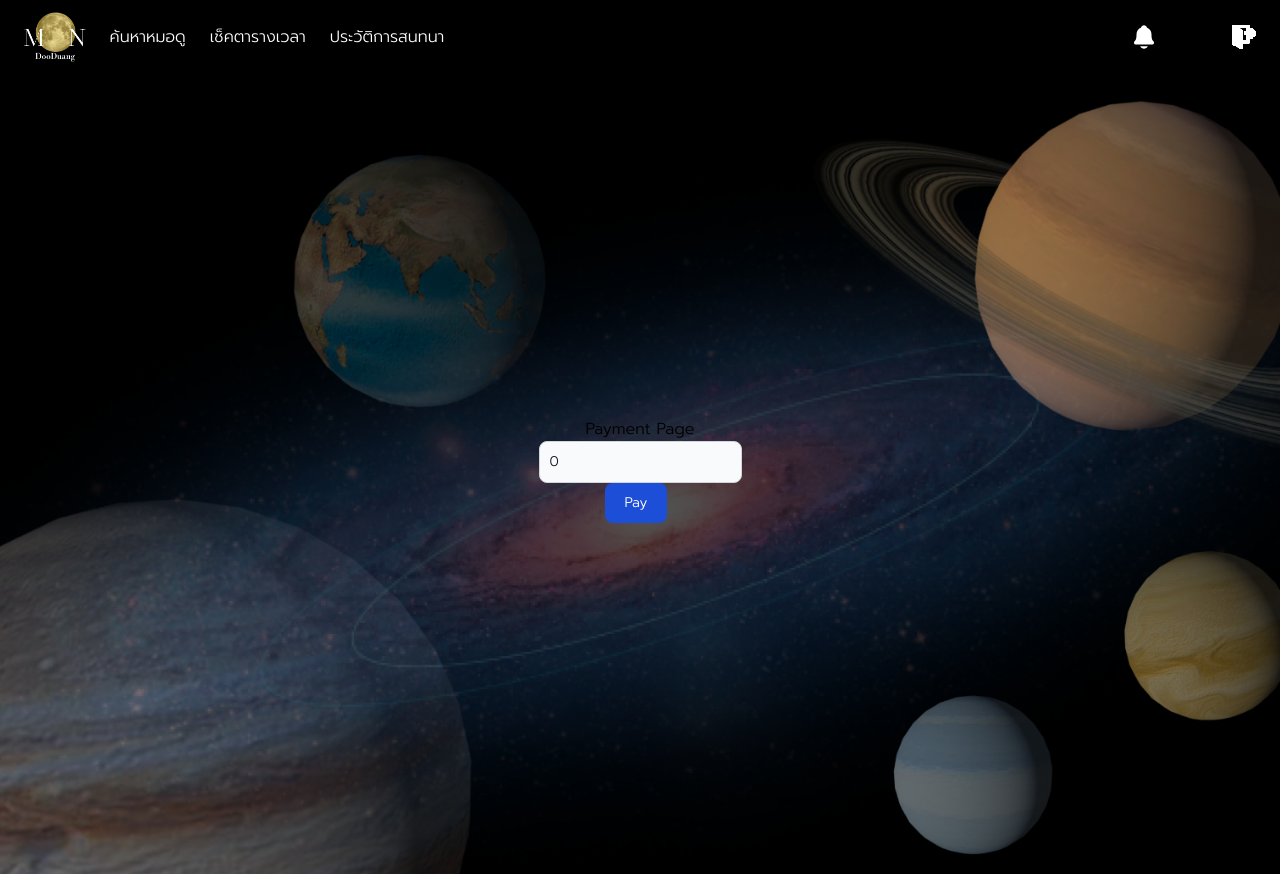
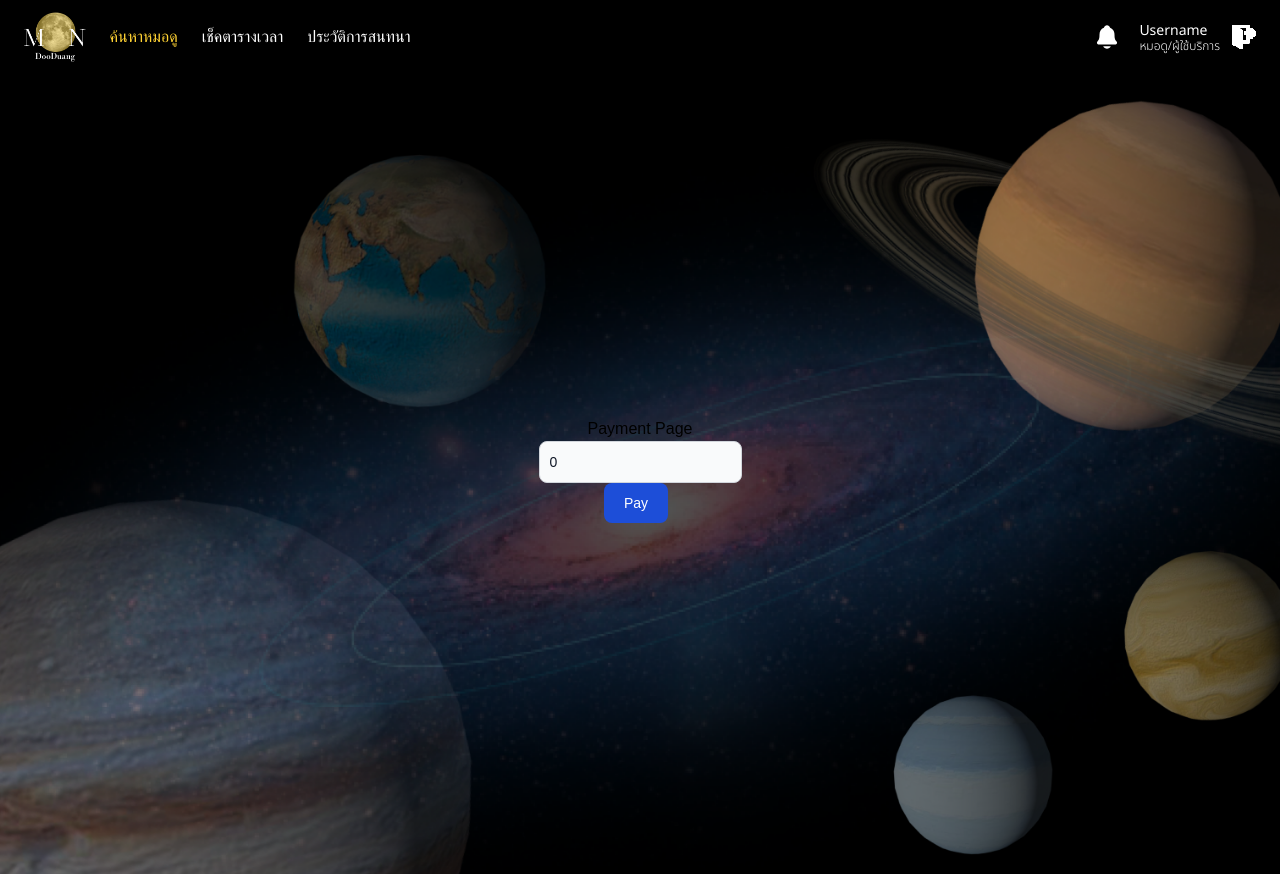
Before and after one commit to 2110366-2566-2/MonDooDuang, a React (Vite) app in the folder frontend/: page /payment in a window 1280 px wide. Built offline with nearby package versions, Linux system fonts and the light colour scheme; no server answers.

Commit message:
fix: font and add some ws words

```diff
--- a/frontend/src/App.css
+++ b/frontend/src/App.css
@@ -1 +1,2 @@
-@import url("https://fonts.googleapis.com/css2?family=Noto+Sans+Thai:wght@300&family=Prompt:wght@300&display=swap");
+@import url("https://fonts.googleapis.com/css2?family=Noto+Sans+Thai:wght@100;200;300;400;500;600;700;800;900&display=swap");
+@import url("https://fonts.googleapis.com/css2?family=Noto+Sans:ital,wght@0,100;0,200;0,300;0,400;0,500;0,600;0,700;0,800;0,900;1,100;1,200;1,300;1,400;1,500;1,600;1,700;1,800;1,900&display=swap");
--- a/frontend/src/common/components/NavBar/LogoIcon.tsx
+++ b/frontend/src/common/components/NavBar/LogoIcon.tsx
@@ -1,9 +1,5 @@
 import logoIcon from "../../../assets/images/common/mdd_icon.png"
 
 export default function LogoIcon() {
-  return (
-    <div>
-      <img src={logoIcon} alt="logout icon" className="h-[50px]" />
-    </div>
-  )
+  return <img src={logoIcon} alt="logout icon" className="h-[50px] cursor-pointer" />
 }
--- a/frontend/src/common/components/NavBar/NavBar.tsx
+++ b/frontend/src/common/components/NavBar/NavBar.tsx
@@ -2,21 +2,53 @@ import LogoIcon from "./LogoIcon"
 import LogoutIcon from "./LogoutIcon"
 import NotificationIcon from "./NotificationIcon"
 
-export default function NavBar() {
+type MenuFocus = "search" | "schedule" | "history" | "none"
+
+export default function NavBar({
+  isFortuneTeller,
+  menuFocus,
+  username
+}: {
+  isFortuneTeller: boolean
+  menuFocus: MenuFocus
+  username: string
+}) {
+  const role = isFortuneTeller ? "หมอดู/ผู้ใช้บริการ" : "ผู้ใช้บริการ"
+  const menuList: { name: string; focus: MenuFocus }[] = [
+    { name: "ค้นหาหมอดู", focus: "search" },
+    { name: "เช็คตารางเวลา", focus: "schedule" },
+    { name: "ประวัติการสนทนา", focus: "history" }
+  ]
+
+  const handleNotification = () => {}
+  const handleLogout = () => {}
+
   return (
     <div className="flex justify-between py-3 px-6 items-center">
-      <div className="flex gap-6 items-center">
+      <div className="flex gap-6 items-center text-white font-sans font-light">
         <LogoIcon />
-        <div className="text-white font-sans font-light">ค้นหาหมอดู</div>
-        <div className="text-white font-sans font-light">เช็คตารางเวลา</div>
-        <div className="text-white font-sans font-light">ประวัติการสนทนา</div>
+        {menuList.map((menu, index) => (
+          <p
+            key={index}
+            className={`${menuFocus === menu.focus ? "text-mdd-focus-yellow" : ""} cursor-pointer`}
+          >
+            {menu.name}
+          </p>
+        ))}
       </div>
-      <div className="flex">
-        <NotificationIcon />
-        <div className="flex flex-col">
-          <p className="font-medium">Username</p>
+      <div className="flex items-center gap-5 text-sm">
+        <div className="cursor-pointer" onClick={() => handleNotification()}>
+          <NotificationIcon />
         </div>
-        <LogoutIcon />
+        <div className="flex items-center justify-center gap-3">
+          <div className="flex flex-col text-white">
+            <div className="font-noto-sans-eng font-normal">{username}</div>
+            <div className="mt-[-2px] text-xs font-noto-sans font-light">{role}</div>
+          </div>
+          <div className="cursor-pointer" onClick={() => handleLogout()}>
+            <LogoutIcon />
+          </div>
+        </div>
       </div>
     </div>
   )
--- a/frontend/src/pages/PaymentPage/PaymentApp.tsx
+++ b/frontend/src/pages/PaymentPage/PaymentApp.tsx
@@ -5,7 +5,7 @@ import PaymentPage from "./PaymentPage"
 export default function PaymentApp({ stripePromise }: { stripePromise: any }) {
   return (
     <RootLayout>
-      <NavBar />
+      <NavBar isFortuneTeller={true} menuFocus={"search"} username={"Username"} />
       <PaymentPage stripePromise={stripePromise} />
     </RootLayout>
   )
--- a/frontend/tailwind.config.js
+++ b/frontend/tailwind.config.js
@@ -11,11 +11,13 @@ export default {
         "mdd-dark-grey": "#A1A1A1",
         "mdd-almost-black": "#3B3B3B",
         "mdd-sand-yellow": "#E9AC12",
-        "mdd-dark-sand": "#CC9403"
+        "mdd-dark-sand": "#CC9403",
+        "mdd-focus-yellow": "#FFD233"
       },
       fontFamily: {
-        "sans": ["Prompt", "sans-serif"],
+        sans: ["Prompt", "sans-serif"],
         "noto-sans": ["Noto Sans Thai", "sans-serif"],
+        "noto-sans-eng": ["Noto Sans", "sans-serif"],
         "example-font": ["Inter var", "sans-serif"]
       }
     }
```
